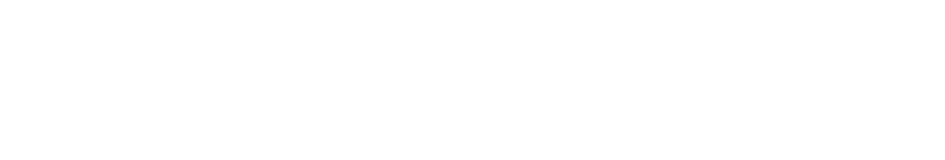
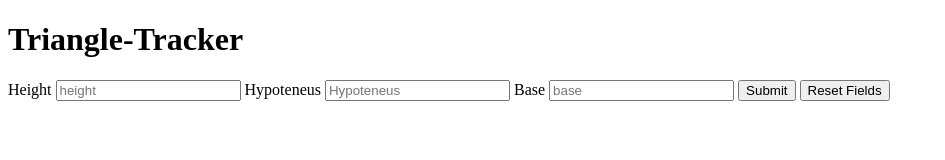
Before and after one commit to maxmigwi/triangle-tracker, a plain HTML site: page index.html in a window 1280 px wide. Shown: the whole page, without its empty margins (0-945 px from the left). Drawn offline with Linux system fonts and the light colour scheme.

Commit message:
add the h1  in the  index file.

```diff
--- a/index.html
+++ b/index.html
@@ -3,11 +3,13 @@
 <html lang="en" dir="ltr">
   <head>
        <meta charset="utf-8">
-    <title>triangle tracker</>
+    <title>triangle tracker</title>
       <link href="css/styles.css" rel="stylesheet" type="text/css" >
   </head>
   <body>
     <!-- Form section start here -->
+
+    <h1>Triangle-Tracker </h1>
     <form>
         <label for="Height">Height</label>
         <input type="number" placeholder="height" name="" id="a" value="">
```
